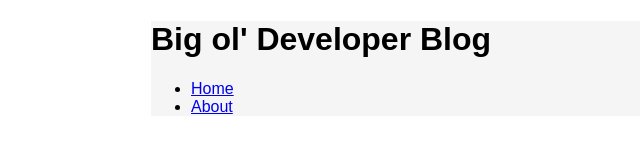
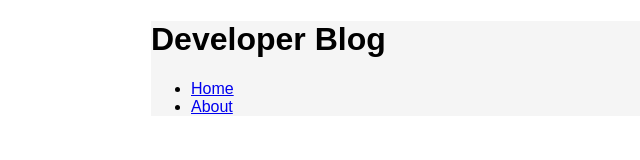
Before and after one commit to TechNestOwl/Developer_Blog, a Gatsby site: page /layout in a window 1280 px wide. Shown: the whole page, without its empty margins (239-879 px from the left). Built offline with nearby package versions, Linux system fonts and the light colour scheme; Gatsby itself is replaced by a stand-in of ours.

Commit message:
added page title + graphql data

```diff
--- a/gatsby-config.js
+++ b/gatsby-config.js
@@ -1,7 +1,7 @@
 module.exports = {
   siteMetadata: {
     siteUrl: "https://www.yourdomain.tld",
-    title: "Big ol' Developer Blog",
+    title: "Developer Blog",
   },
   plugins: [
     "gatsby-plugin-image",
--- a/src/pages/layout.js
+++ b/src/pages/layout.js
@@ -25,7 +25,7 @@ const Layout = ({pageTitle, children})=> {
     `)
     return(
         <div className={container}>
-            <title>{pageTitle}</title>
+            <title>{pageTitle} | {data.site.siteMetadata.title}</title>
             <h1>{data.site.siteMetadata.title}</h1>
             <nav>
                 <ul className={navLinks}>
```
Lines whose indentation alone changed are shown as unchanged.
